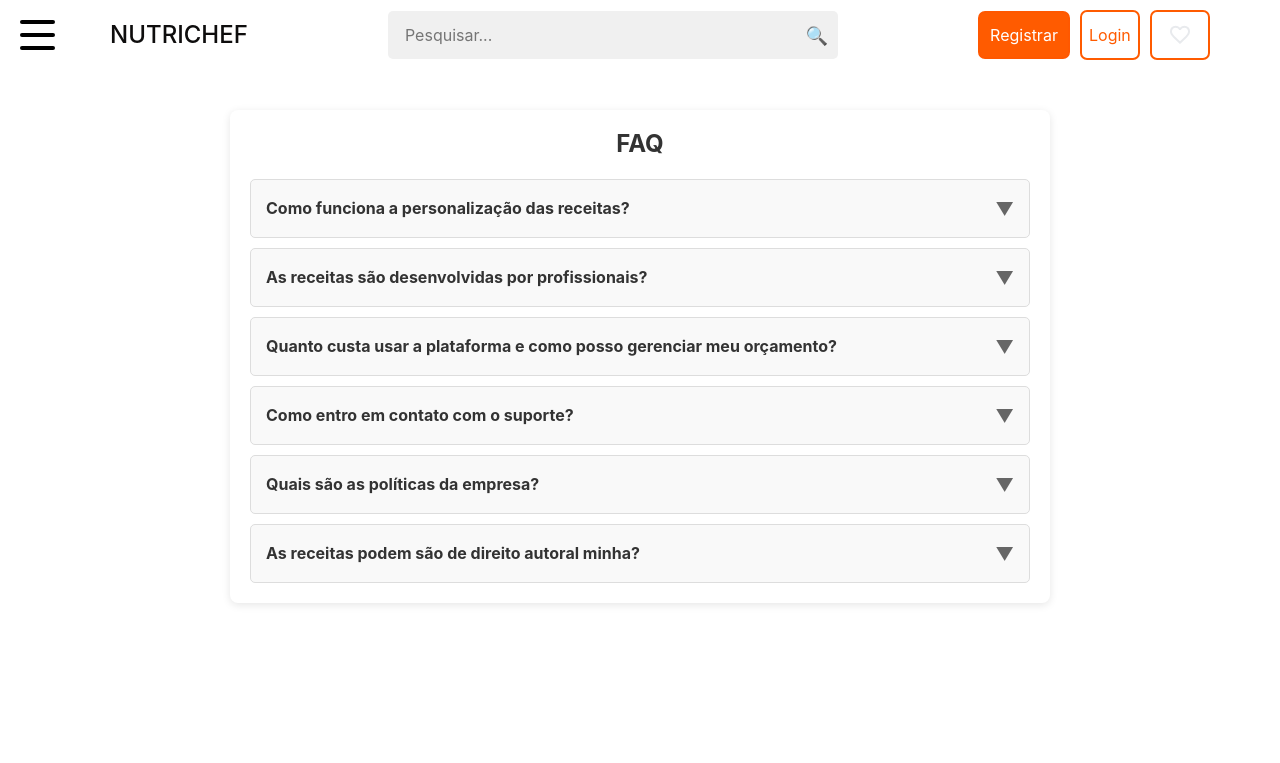
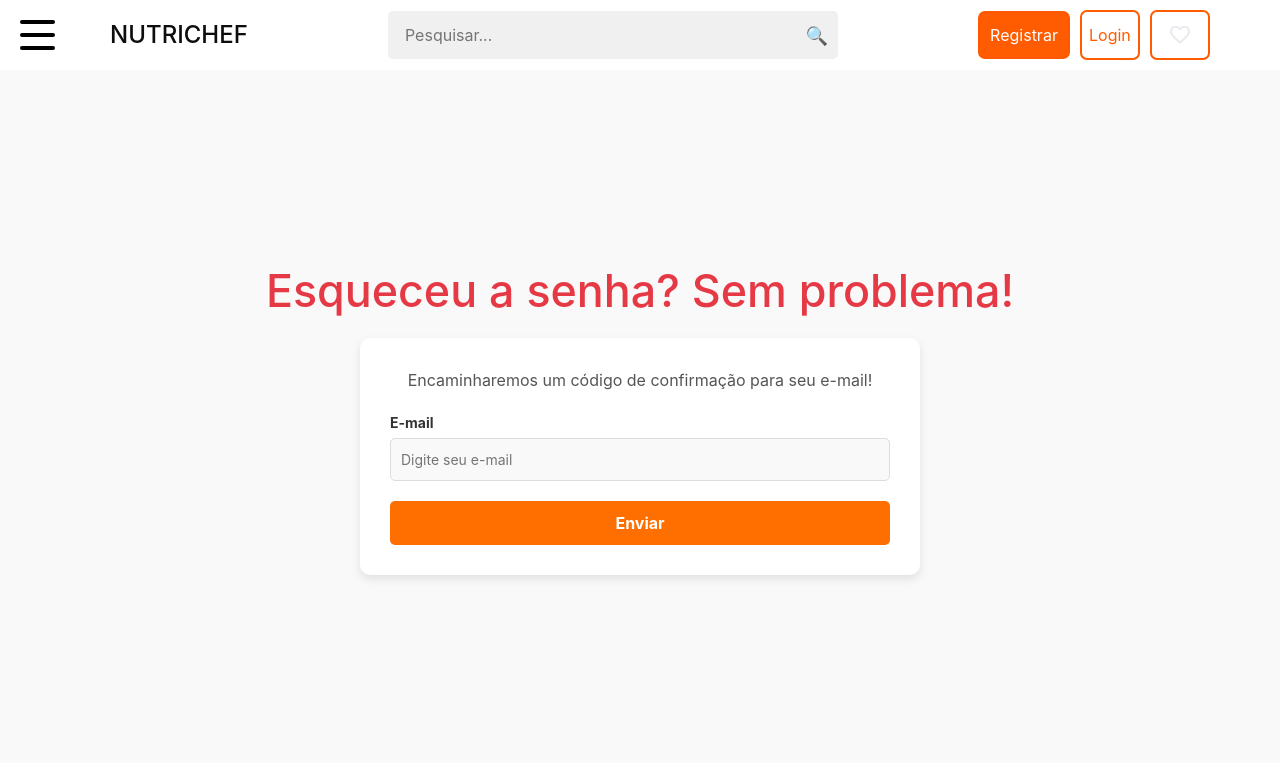
Before and after one commit to Yago04/TCC, a React (Create React App) app in the folder front-end/: page / in a window 1280 px wide. Shown: the top 763 px of the page. Built offline with nearby package versions, Linux system fonts and the light colour scheme.

Commit message:
pagina esqueceu a senha finalizada

```diff
--- a/front-end/src/pages/FaleConosco/FaleConosco.css
+++ b/front-end/src/pages/FaleConosco/FaleConosco.css
@@ -5,6 +5,7 @@
     background: #fff;
     border-radius: 8px;
     box-shadow: 0px 2px 8px rgba(0, 0, 0, 0.1);
+    margin-bottom: 79px;
 }
 
 .faq-title {
--- a/front-end/src/pages/FaleConosco/index.js
+++ b/front-end/src/pages/FaleConosco/index.js
@@ -1,6 +1,7 @@
 import React, { useState } from "react";
 import './FaleConosco.css';
 import Navbar from "../../components/NavBar";
+import Footer from "../../components/Footer";
 
 const FaleConosco = () => {
     const [activeIndex, setActiveIndex] = useState(null); // Controla qual item está aberto
@@ -63,6 +64,9 @@ const FaleConosco = () => {
                     ))}
                 </div>
             </div>
+            <div>
+                <Footer/>
+            </div>
         </div>
     );
 };
--- /dev/null
+++ b/front-end/src/pages/RecuperarSenha/RecuperarSenha.css
@@ -0,0 +1,68 @@
+.forgot-password-container {
+    display: flex;
+    flex-direction: column;
+    align-items: center;
+    justify-content: center;
+    height: calc(100vh - 100px); /* Ajusta para compensar o navbar e o footer */
+    padding: 20px;
+    background: #f9f9f9;
+}
+
+.forgot-password-container h2 {
+    font-size: 2.8rem;
+    color: #e63946;
+    margin-bottom: 20px;
+    text-align: center;
+}
+
+.forgot-password-card {
+    background: white;
+    padding: 30px;
+    border-radius: 10px;
+    box-shadow: 0px 4px 10px rgba(0, 0, 0, 0.1);
+    text-align: center;
+    width: 100%;
+    max-width: 560px;
+}
+
+.forgot-password-card p {
+    font-size: 16px;
+    margin-bottom: 20px;
+    color: #555;
+}
+
+.forgot-password-card label {
+    display: block;
+    font-size: 14px;
+    font-weight: bold;
+    color: #333;
+    margin-bottom: 5px;
+    text-align: left;
+}
+
+.forgot-password-card input {
+    width: 100%;
+    padding: 10px;
+    margin-bottom: 20px;
+    border: 1px solid #ddd;
+    border-radius: 5px;
+    font-size: 14px;
+    background: #f9f9f9;
+}
+
+.forgot-password-button {
+    width: 100%;
+    padding: 10px;
+    font-size: 16px;
+    color: white;
+    background: #ff6f00;
+    border: none;
+    border-radius: 5px;
+    cursor: pointer;
+    font-weight: bold;
+    transition: background 0.3s ease;
+}
+
+.forgot-password-button:hover {
+    background: #e85d00;
+}
--- /dev/null
+++ b/front-end/src/pages/RecuperarSenha/index.js
@@ -0,0 +1,98 @@
+import React, { useState } from "react";
+import Navbar from "../../components/NavBar";
+import Footer from "../../components/Footer";
+import { useNavigate } from 'react-router-dom';
+import "./RecuperarSenha.css";
+
+const ForgotPassword = () => {
+    const [step, setStep] = useState(1); // Estado para controlar o passo atual
+    const [email, setEmail] = useState("");
+    const [code, setCode] = useState("");
+    const [newPassword, setNewPassword] = useState("");
+    const [confirmPassword, setConfirmPassword] = useState("");
+
+    const handleSendEmail = () => {
+        if (!email) {
+            alert("Por favor, insira um e-mail válido!");
+            return;
+        }
+        // Simula envio de e-mail
+        alert(`E-mail de recuperação enviado para ${email}`);
+        setStep(2); // Avança para o próximo passo
+    };
+
+    const handleResetPassword = () => {
+        if (!code || !newPassword || !confirmPassword) {
+            alert("Por favor, preencha todos os campos!");
+            return;
+        }
+        if (newPassword !== confirmPassword) {
+            alert("As senhas não coincidem!");
+            return;
+        }
+        // Simula redefinição de senha
+        alert("Senha redefinida com sucesso!");
+    };
+
+    return (
+        <div>
+            <Navbar />
+            <div className="forgot-password-container">
+                <h2>Esqueceu a senha? Sem problema!</h2>
+
+                {step === 1 && (
+                    <div className="forgot-password-card">
+                        <p>Encaminharemos um código de confirmação para seu e-mail!</p>
+                        <label htmlFor="email">E-mail</label>
+                        <input
+                            type="email"
+                            id="email"
+                            placeholder="Digite seu e-mail"
+                            value={email}
+                            onChange={(e) => setEmail(e.target.value)}
+                        />
+                        <button className="forgot-password-button" onClick={handleSendEmail}>
+                            Enviar
+                        </button>
+                    </div>
+                )}
+
+                {step === 2 && (
+                    <div className="forgot-password-card">
+                        <p>Coloque o código de validação e a sua senha de escolha.</p>
+                        <label htmlFor="code">Código</label>
+                        <input
+                            type="text"
+                            id="code"
+                            placeholder="Digite o código de validação"
+                            value={code}
+                            onChange={(e) => setCode(e.target.value)}
+                        />
+                        <label htmlFor="newPassword">Nova senha</label>
+                        <input
+                            type="password"
+                            id="newPassword"
+                            placeholder="Digite sua nova senha"
+                            value={newPassword}
+                            onChange={(e) => setNewPassword(e.target.value)}
+                        />
+                        <label htmlFor="confirmPassword">Confirmar senha</label>
+                        <input
+                            type="password"
+                            id="confirmPassword"
+                            placeholder="Confirme sua nova senha"
+                            value={confirmPassword}
+                            onChange={(e) => setConfirmPassword(e.target.value)}
+                        />
+                        <button className="forgot-password-button" onClick={handleResetPassword}>
+                            Enviar
+                        </button>
+                    </div>
+                )}
+            </div>
+            <Footer />
+        </div>
+    );
+};
+
+export default ForgotPassword;
--- a/front-end/src/pages/TelaLogin/TelaLogin.css
+++ b/front-end/src/pages/TelaLogin/TelaLogin.css
@@ -113,7 +113,8 @@ position: relative;
     width: 70%;
     height: 35%;
     flex-direction: column;
-    gap: 5px;
+    gap: 20px;
+    margin-top: 40px;
 }
 
 .button-login>button:nth-child(1) {
@@ -159,11 +160,9 @@ position: relative;
 .botao-visualizar {
     position: absolute;
     right: 10px;
-    /* Distância do lado direito */
     top: 50%;
-    /* Centralizar verticalmente */
     transform: translateY(-50%);
-    /* Ajustar para centralizar */
+
     border: none;
     background: transparent;
     cursor: pointer;
@@ -173,7 +172,7 @@ position: relative;
     display: flex;
     align-items: center;
     justify-content: center;
-    gap: 10px;
+    gap: 20px;
     border: none;
 
 }
@@ -184,3 +183,31 @@ position: relative;
  width: 100vw;
  bottom: 0 ;
 }
+
+.Esqueceu_senha a{
+    margin-bottom: 50px;
+    text-align: center;
+    font-size: 15px;
+    font-weight: bold;
+    color: #ff6f00;
+    text-decoration: none;
+    position: relative;
+    cursor: pointer;
+    transition: color 0.3s ease;
+
+}
+
+.Esqueceu_senha a::after {
+    content: "";
+    position: absolute;
+    bottom: 0;
+    left: 0;
+    width: 0%;
+    height: 2px;
+    background: #ff6f00;
+    transition: width 0.3s ease;
+}
+
+.Esqueceu_senha a:hover::after {
+    width: 100%;
+}
--- a/front-end/src/pages/TelaLogin/index.js
+++ b/front-end/src/pages/TelaLogin/index.js
@@ -85,6 +85,10 @@ const TelaLogin = () => {
                 </div>
               </div>
 
+              <div className='Esqueceu_senha'>
+                <a href='../'>Esqueceu a senha</a>
+              </div>
+
               {/* Botões de Login */}
               <div className='button-login'>
                 <button type='submit' href='/Home'>Login</button>
--- a/front-end/src/routes/routes.js
+++ b/front-end/src/routes/routes.js
@@ -18,7 +18,7 @@ import Parceiros from "../components/Parceiros";
 import Navbar from "../components/NavBar";
 import ResultadoPesquisa from "../pages/Categoria";
 import Categoria from "../pages/RegistrarReceita";
-import Menu from "../pages/FaleConosco";
+import Menu from "../pages/RecuperarSenha";
 
 
 
```
